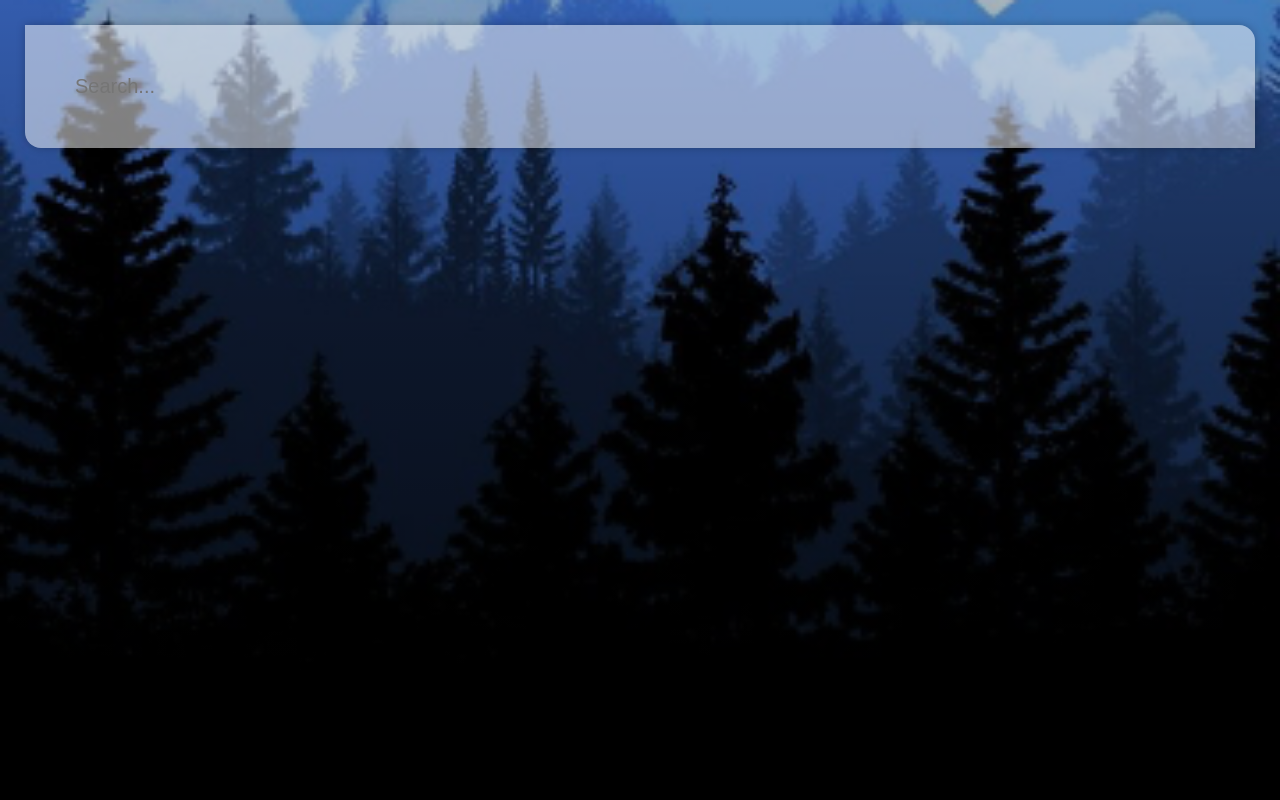
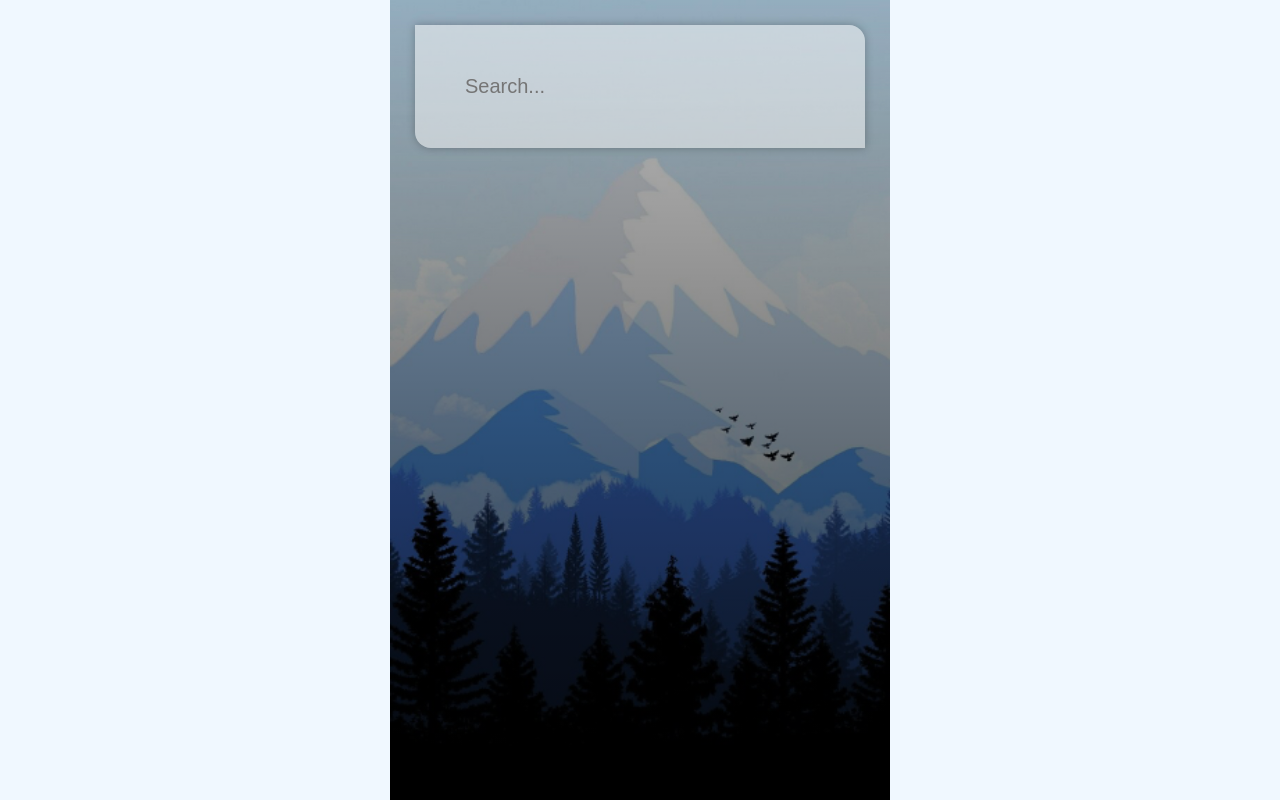
Before and after one commit to purplehippo911/vueWeatherApp, a Vue app: page / in a window 1280 px wide. Built offline with nearby package versions, Linux system fonts and the light colour scheme.

Commit message:
🔨 fixed date not showing up

```diff
--- a/src/App.vue
+++ b/src/App.vue
@@ -19,7 +19,7 @@
         </div>
 
         <div class="weather-box">
-          <p class="temp">{{ Math.round(weather.main.temp) }}</p>
+          <p class="temp">{{ Math.round(weather.main.temp) }}°</p>
           <em class="weather">{{ weather.weather[0].main }}</em>
         </div>
      </div>
@@ -56,7 +56,7 @@ export default {
       let months = ["January", "February", "March", "April", "May", "June", "July", "August", "September", "October", "November", "December"];
       let days = ["Sunday", "Monday", "Tuesday", "Wednesday", "Thursday", "Friday", "Saturday"];
 
-      let day = days[d.getDay];
+      let day = days[d.getDay()];
       let date = d.getDate();
       let month = months[d.getMonth()];
       let year = d.getFullYear();
@@ -77,6 +77,7 @@ export default {
 
 body {
   font-family:'Montserrat', sans-serif;
+  background:aliceblue;
 }
 
 #app {
@@ -84,6 +85,8 @@ body {
   background-size:cover;
   background-position:bottom;
   transition:0.4s;
+  max-width:500px;
+  margin:0 auto;
 }
 
 #app.warm {
```
